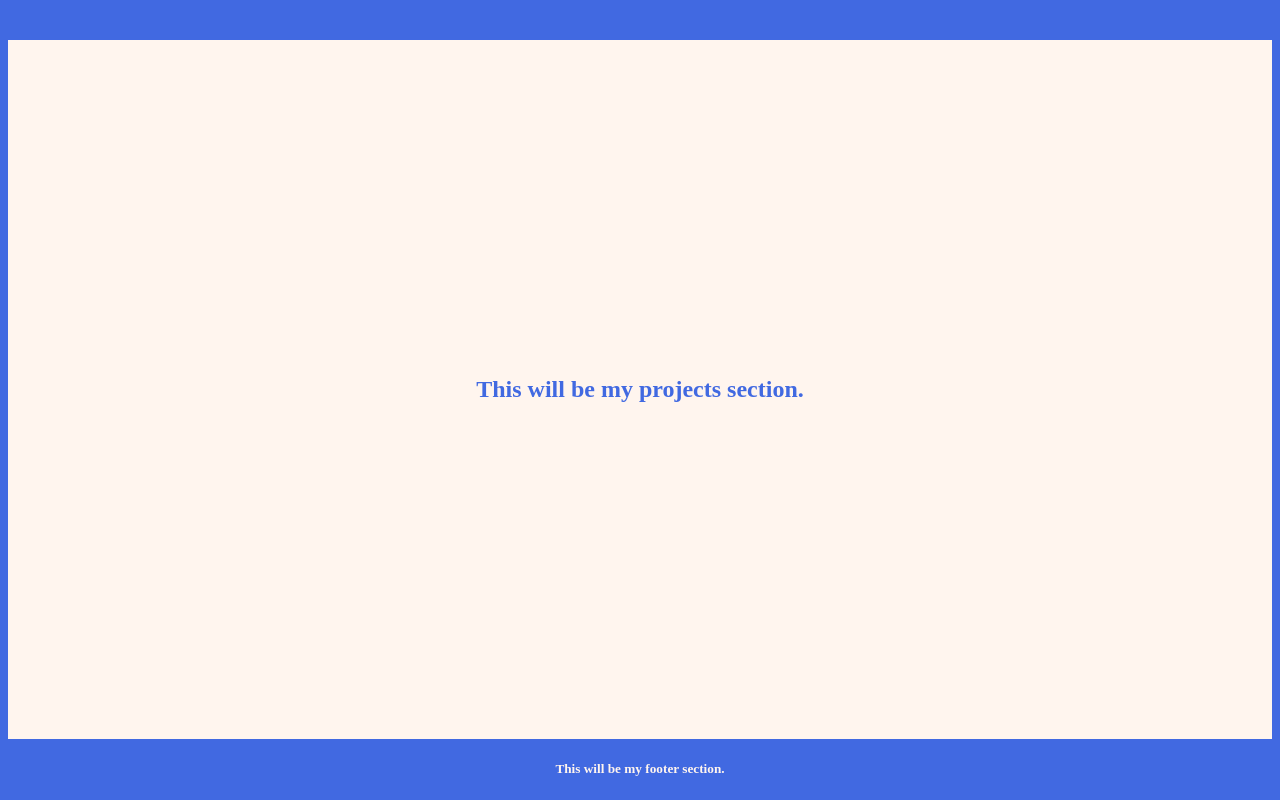
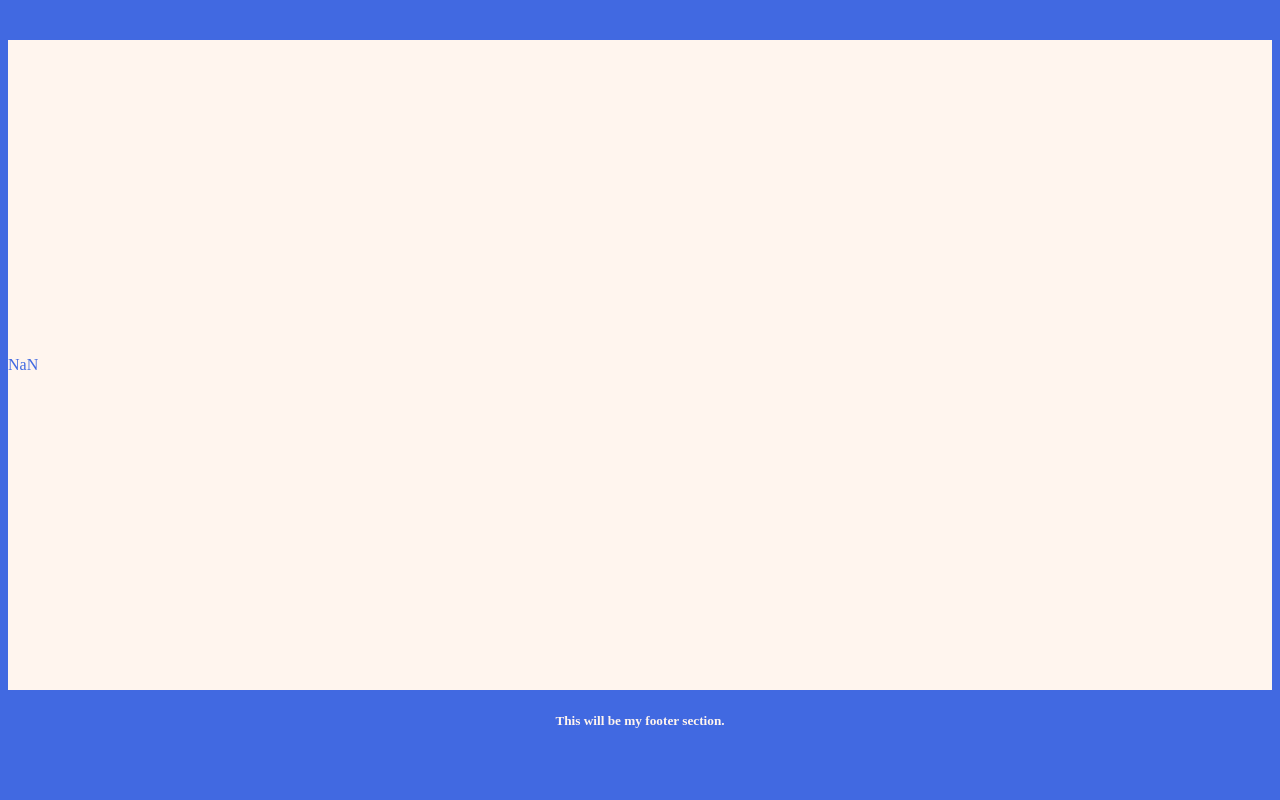
Before and after one commit to ToddSpainhour/personal-bio-site, a plain HTML site: page index.html in a window 1280 px wide. Shown: the part 1370-2170 px from the top of the page. After the commit the page ends 2121 px from the top, so only its background shows below. Drawn offline with Linux system fonts and the light colour scheme.

Commit message:
started printToDom functionality

```diff
--- a/index.html
+++ b/index.html
@@ -40,7 +40,10 @@
 
 
   <div class="fullPage" id="projectsPage">
-    <h2>This will be my projects section.</h2>
+
+    <div id="printProjectsHere">
+
+    </div>
 
 
   </div>
--- a/main.js
+++ b/main.js
@@ -1 +1,65 @@
 console.log("If you can read this, your JavaScript file is connected.")
+
+const projects = [
+    {
+        title: "Great Project",
+        screenshot: "https://encrypted-tbn0.gstatic.com/images?q=tbn:ANd9GcR3TLuZFKusXmzYj1n2XpNp4OU4k4gb60OPofAltjxheWC8-CcXPw&s",
+        description: "This is the greatest project", // A good project description includes 'the what', 'the why', and 'the how'.
+        technologiesUsed: "HTML, CSS, Vanilla JavaScript, Version Control with Github",
+        available: true,
+        url: "https://github.com/nss-evening-cohort-8/js-part-deux", // Towards the latter part of the class, you will learn how to host your projects and people will be able to view them live. Cool, right? Welp, until then, just use your GitHub link in this spot as well.
+        githubUrl: "https://github.com/nss-evening-cohort-8/js-part-deux"
+    },
+
+    {
+        title: "Cool Project",
+        screenshot: "https://img.favpng.com/22/11/0/responsive-web-design-web-development-computer-icons-icon-design-png-favpng-nDHYbePFnXDSXgv0jm6QdSJgC.jpg",
+        description: "This is the coolest project", // A good project description includes 'the what', 'the why', and 'the how'.
+        technologiesUsed: "HTML, CSS, Vanilla JavaScript, Version Control with Github",
+        available: true,
+        url: "https://github.com/nss-evening-cohort-8/js-part-deux", // Towards the latter part of the class, you will learn how to host your projects and people will be able to view them live. Cool, right? Welp, until then, just use your GitHub link in this spot as well.
+        githubUrl: "https://github.com/nss-evening-cohort-8/js-part-deux"
+    },
+
+    {
+        title: "Wonderful Project",
+        screenshot: "https://img.favpng.com/21/25/3/computer-icons-stopwatch-chronometer-watch-icon-design-png-favpng-HbeXKpp7rnhmQvaGVBWNkSXdd.jpg",
+        description: "This is the most wonderful project", // A good project description includes 'the what', 'the why', and 'the how'.
+        technologiesUsed: "HTML, CSS, Vanilla JavaScript, Version Control with Github",
+        available: true,
+        url: "https://github.com/nss-evening-cohort-8/js-part-deux", // Towards the latter part of the class, you will learn how to host your projects and people will be able to view them live. Cool, right? Welp, until then, just use your GitHub link in this spot as well.
+        githubUrl: "https://github.com/nss-evening-cohort-8/js-part-deux"
+    },
+]
+
+const printToDom = (divId, textToPrint) => {
+    const selectedDiv = document.getElementById(divId);
+    selectedDiv.innerHTML = textToPrint;
+}
+
+const buildProjectCards = () => {
+    let domString = "";
+    for(i = 0; i < projects.length; i++) {
+    domString += `<div class="individualProjectCards">`;
+    domString += `<h3 class="projectTitle">${projects[i].title}</h3>`;
+    domString += `<img src=${projects[i].screenshot} class="projectSCreenshot>`;
+    domString += `<p class="technologiesUsed">${projects[i].technologiesUsed}</p>`
+    domString =+ `</div>`;
+    }
+printToDom("printProjectsHere", domString);
+}
+
+console.log(buildProjectCards())
+
+
+
+/*
+Create an array and save it to a projects variable; this array should hold a bunch of objects that will represent projects you complete throughout this course that you will want to include in your portfolio.
+Each object in the array should have the following properties (you will use dummy data for now):
+
+Create two functions:
+printToDom: This function should accept 2 arguments: the ID of the element to print it in and a string to print.
+createProjectCards: This function should loop through the projects array and build up a 'dom string' (a complex HTML structure represented by a string) that includes all the information on the project. It should call the printToDom function for each project (hint: For this one, you'll be printing to the div with the ID projectsPage).
+Only print 'available' projects. In your createProjectCards function, add logic to only show the project on the page if it has a value of true in the available property.
+Call the createProjectCards(); function in an init function that runs when the project loads.
+*/
```
